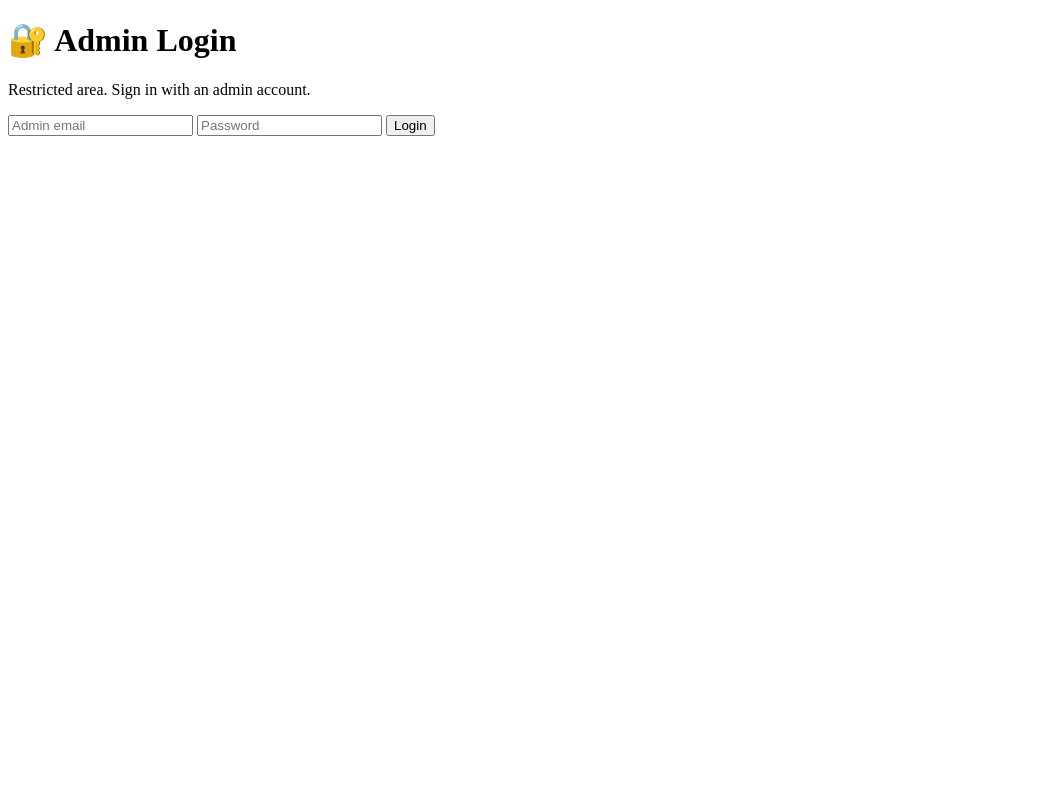
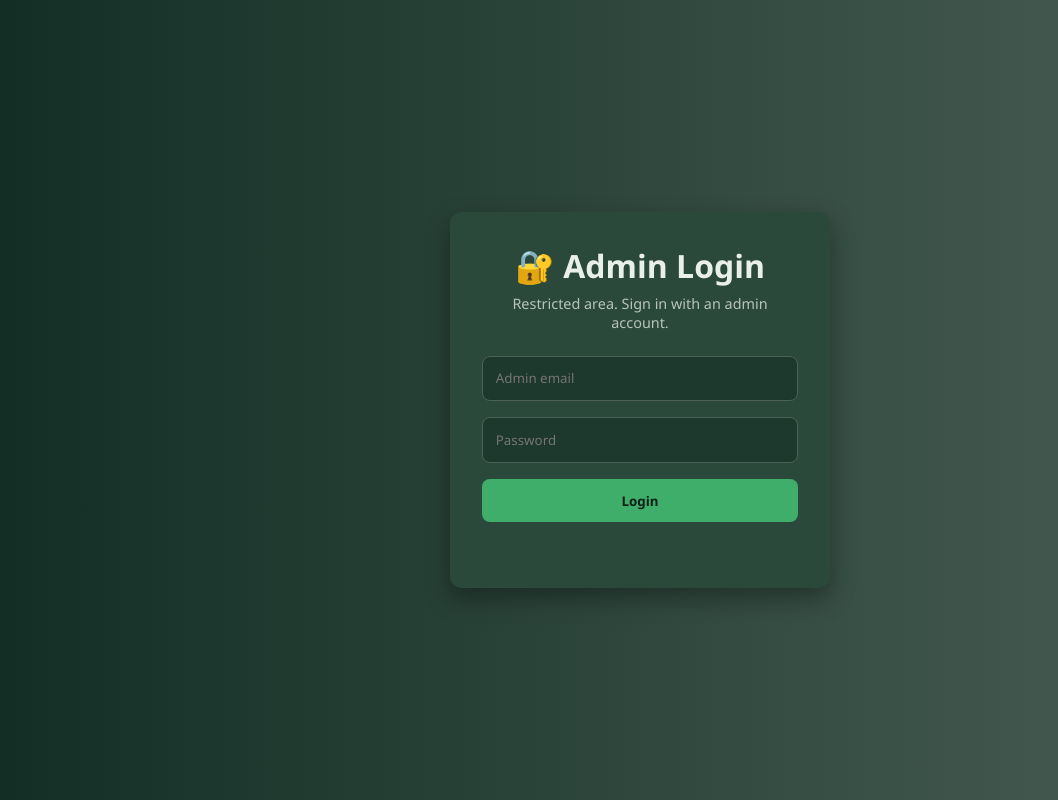
Before and after one commit to doaaa1901-ship-it/QuizyMath, a website: page public/admin/login.html in a window 1280 px wide. Shown: the whole page, without its empty margins (0-1058 px from the left). Drawn offline with Linux system fonts and the light colour scheme; the site is published under a folder, as on GitHub Pages, so addresses that start at the root find nothing.

Commit message:
small miss in frontend files, changed the path of the css file in login.html and dashboard.html to be relative instead of absolute.

```diff
--- a/public/admin/login.html
+++ b/public/admin/login.html
@@ -5,7 +5,7 @@
   <meta name="viewport" content="width=device-width, initial-scale=1.0" />
   <title>QuizyMath - Admin</title>
   <meta name="robots" content="noindex, nofollow" />
-  <link rel="stylesheet" href="/css/admin.css" />
+  <link rel="stylesheet" href="../css/admin.css" />
 </head>
 <body>
   <div class="admin-container">
```
Also changed, not shown: public/admin/dashboard.html (+1 -1 lines).
